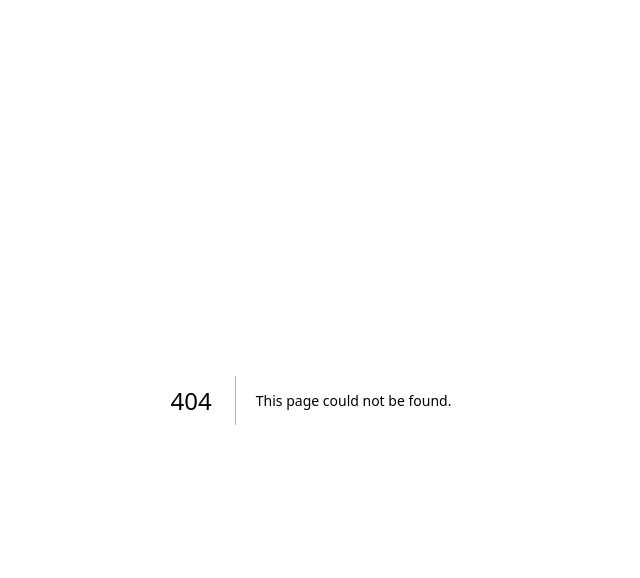
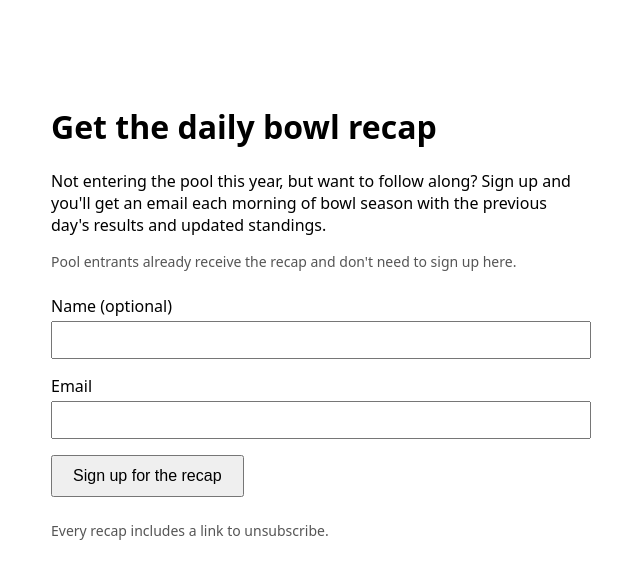
Before and after one commit to columbusbrown/bcpapp, a Next.js app: page /recap in a window 1280 px wide. Before the commit this address had no page. Shown: the top 578 px of the page, without its empty margins (329-969 px from the left). Built offline with nearby package versions, Linux system fonts and the light colour scheme.

Commit message:
Add public recap signup page

```diff
--- /dev/null
+++ b/app/recap/RecapSignupForm.tsx
@@ -0,0 +1,101 @@
+"use client";
+
+import { useState } from "react";
+import { createClient } from "@/lib/supabase-browser";
+
+// Postgres error code for "that value already exists" (our unique email rule).
+const DUPLICATE_EMAIL = "23505";
+
+export default function RecapSignupForm() {
+  const [name, setName] = useState("");
+  const [email, setEmail] = useState("");
+  const [saving, setSaving] = useState(false);
+  const [message, setMessage] = useState<{ text: string; isError: boolean } | null>(null);
+
+  async function subscribe() {
+    // Lowercase and trim so "Sam@Gmail.com " and "sam@gmail.com" count as one address.
+    const cleanEmail = email.trim().toLowerCase();
+    const cleanName = name.trim();
+
+    if (!cleanEmail.includes("@") || !cleanEmail.includes(".")) {
+      setMessage({ text: "Enter a valid email address.", isError: true });
+      return;
+    }
+
+    setSaving(true);
+    setMessage(null);
+
+    // Created here, inside the handler, for the same reason as the login page:
+    // it keeps Next.js from trying to build a Supabase client at build time.
+    const supabase = createClient();
+
+    // No .select() after the insert: the database lets visitors ADD an email
+    // but never READ the list, so asking for the new row back would fail.
+    const { error } = await supabase
+      .from("recap_subscribers")
+      .insert({ email: cleanEmail, name: cleanName || null });
+
+    setSaving(false);
+
+    if (error && error.code === DUPLICATE_EMAIL) {
+      setMessage({ text: "That email is already on the recap list.", isError: false });
+    } else if (error) {
+      setMessage({ text: `Sign-up didn't go through: ${error.message}`, isError: true });
+    } else {
+      setMessage({ text: "You're on the list. Recaps start the morning after the first bowl game.", isError: false });
+      setName("");
+      setEmail("");
+    }
+  }
+
+  const inputStyle = { display: "block", width: "100%", padding: 8, fontSize: 16, marginTop: 4 };
+
+  return (
+    <div style={{ marginTop: 24 }}>
+      <label style={{ display: "block", marginBottom: 16 }}>
+        Name (optional)
+        <input
+          type="text"
+          value={name}
+          onChange={(e) => setName(e.target.value)}
+          autoComplete="name"
+          style={inputStyle}
+        />
+      </label>
+
+      <label style={{ display: "block", marginBottom: 16 }}>
+        Email
+        <input
+          type="email"
+          value={email}
+          onChange={(e) => setEmail(e.target.value)}
+          onKeyDown={(e) => {
+            if (e.key === "Enter") subscribe();
+          }}
+          autoComplete="email"
+          required
+          style={inputStyle}
+        />
+      </label>
+
+      <button
+        type="button"
+        onClick={subscribe}
+        disabled={saving}
+        style={{ padding: "10px 20px", fontSize: 16 }}
+      >
+        {saving ? "Signing up…" : "Sign up for the recap"}
+      </button>
+
+      {message && (
+        <p role="alert" style={{ marginTop: 12, color: message.isError ? "crimson" : "#1e6b34" }}>
+          {message.text}
+        </p>
+      )}
+
+      <p style={{ marginTop: 24, fontSize: 14, color: "#555" }}>
+        Every recap includes a link to unsubscribe.
+      </p>
+    </div>
+  );
+}
--- /dev/null
+++ b/app/recap/page.tsx
@@ -0,0 +1,21 @@
+import RecapSignupForm from "./RecapSignupForm";
+
+// A public page: there is no login check here, so anyone with the link can
+// open it. Compare with /entry, which calls supabase.auth.getUser() and
+// redirects to /login when nobody is signed in.
+export default function RecapSignupPage() {
+  return (
+    <main style={{ maxWidth: 520, margin: "60px auto", padding: 24 }}>
+      <h1>Get the daily bowl recap</h1>
+      <p>
+        Not entering the pool this year, but want to follow along? Sign up and
+        you'll get an email each morning of bowl season with the previous
+        day's results and updated standings.
+      </p>
+      <p style={{ fontSize: 14, color: "#555" }}>
+        Pool entrants already receive the recap and don't need to sign up here.
+      </p>
+      <RecapSignupForm />
+    </main>
+  );
+}
```
